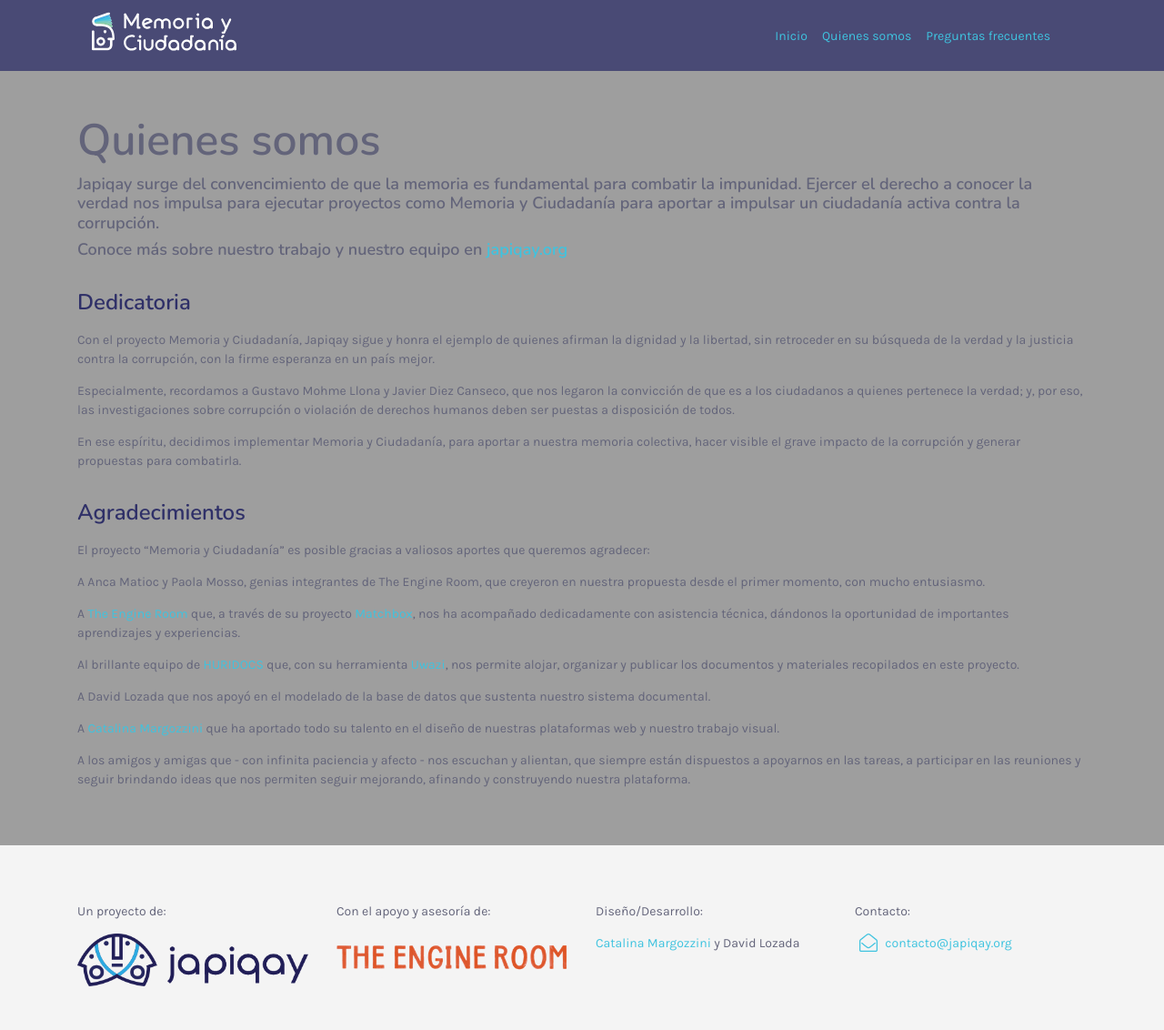
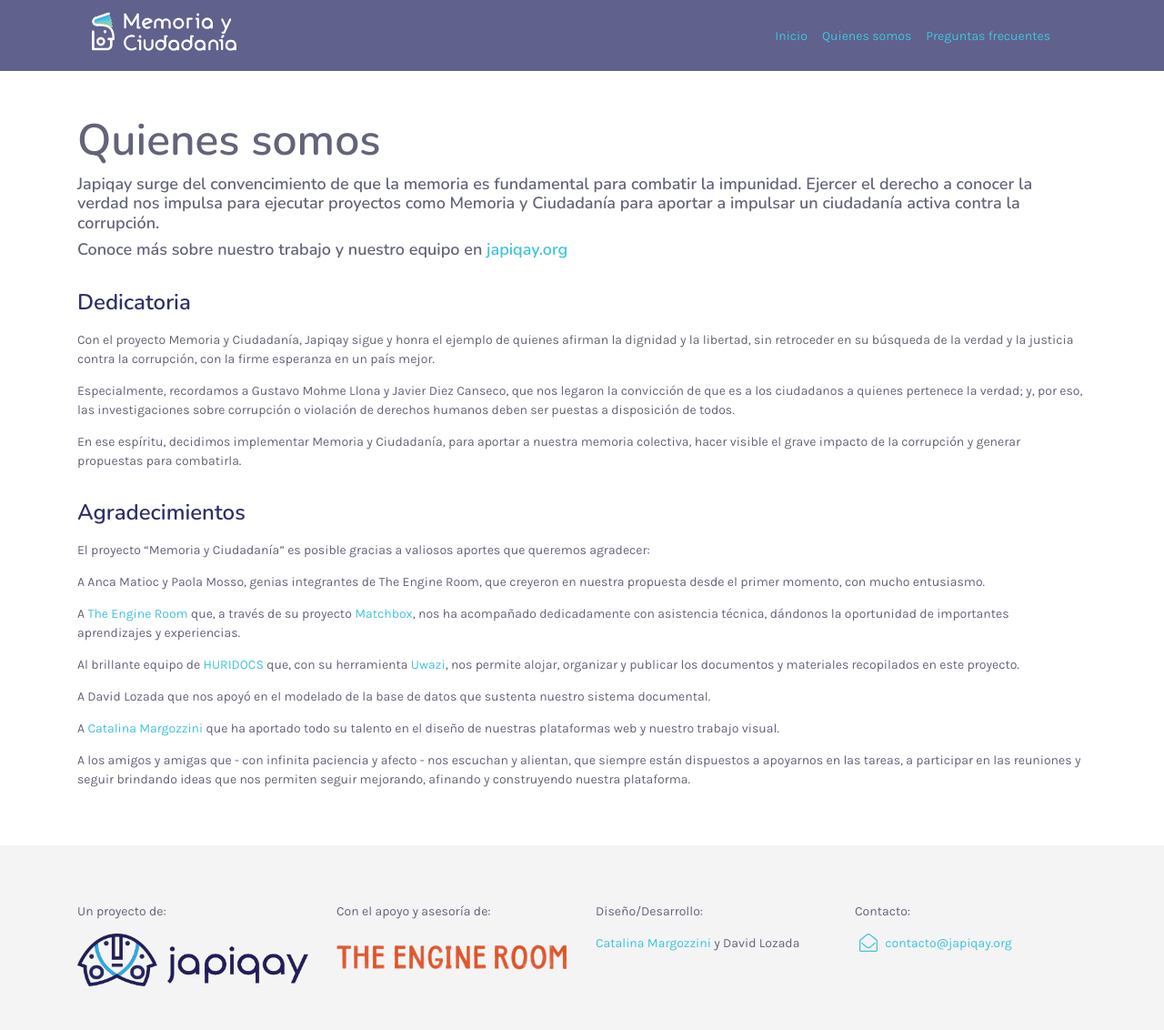
Before and after one commit to camargozzini/memoriayciudadania, a Jekyll site: the page built from quienes-somos.html, in a window 1280 px wide. Shown: the whole page at 91% size. Built offline with Jekyll 4.4.1, drawn with Linux system fonts in a browser that asks for light colours; nearby versions of some CDN libraries.

Commit message:
Soluciona problema fondo body en páginas internas

```diff
--- a/_layouts/default.html
+++ b/_layouts/default.html
@@ -3,7 +3,7 @@
 
   {% include head.html %}
 
-  <body>
+  <body {% if page.slug %} class="home"{% endif %}>
 
     {% include header.html %}
 
--- a/css/main.scss
+++ b/css/main.scss
@@ -9,6 +9,9 @@
   color: $gray-one;
   -webkit-font-smoothing: antialiased;
   -moz-osx-font-smoothing: grayscale;
+}
+
+body.home {
   background-image: url(../img/hero01.png);
   background-size: contain;
   background-repeat: no-repeat;
```
Also changed, not shown: index.md (+1 -0 lines).
